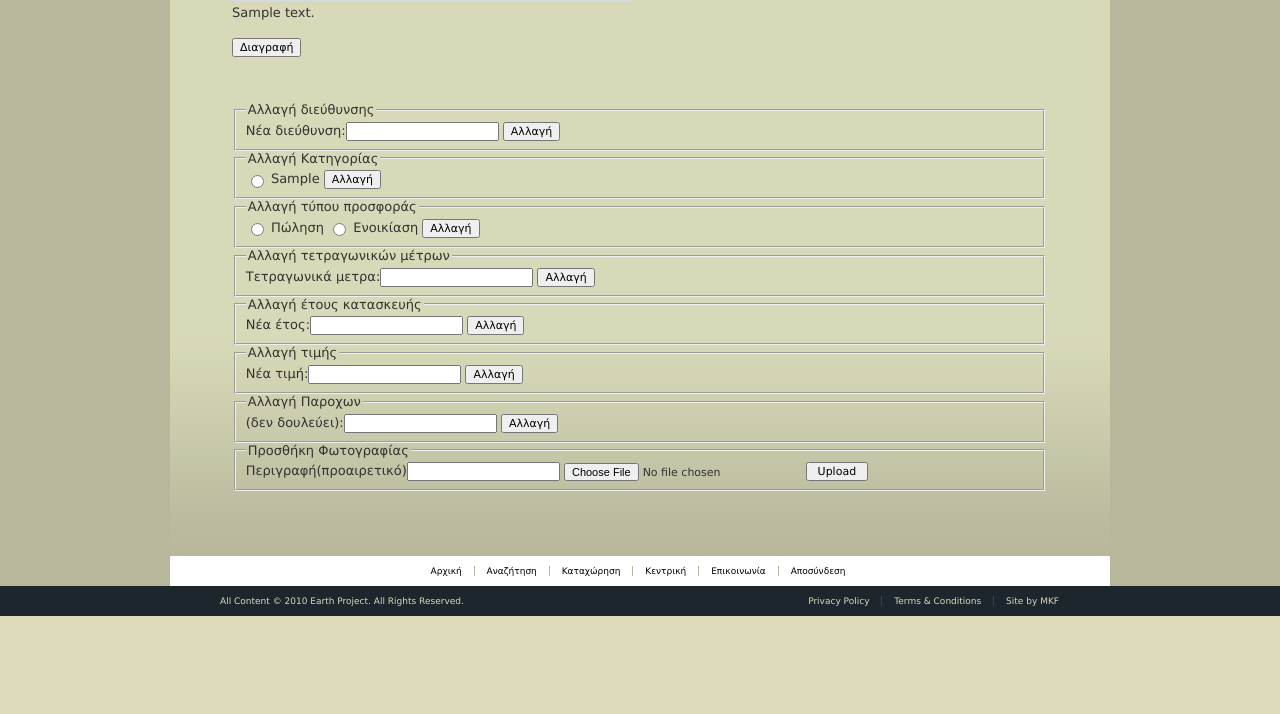
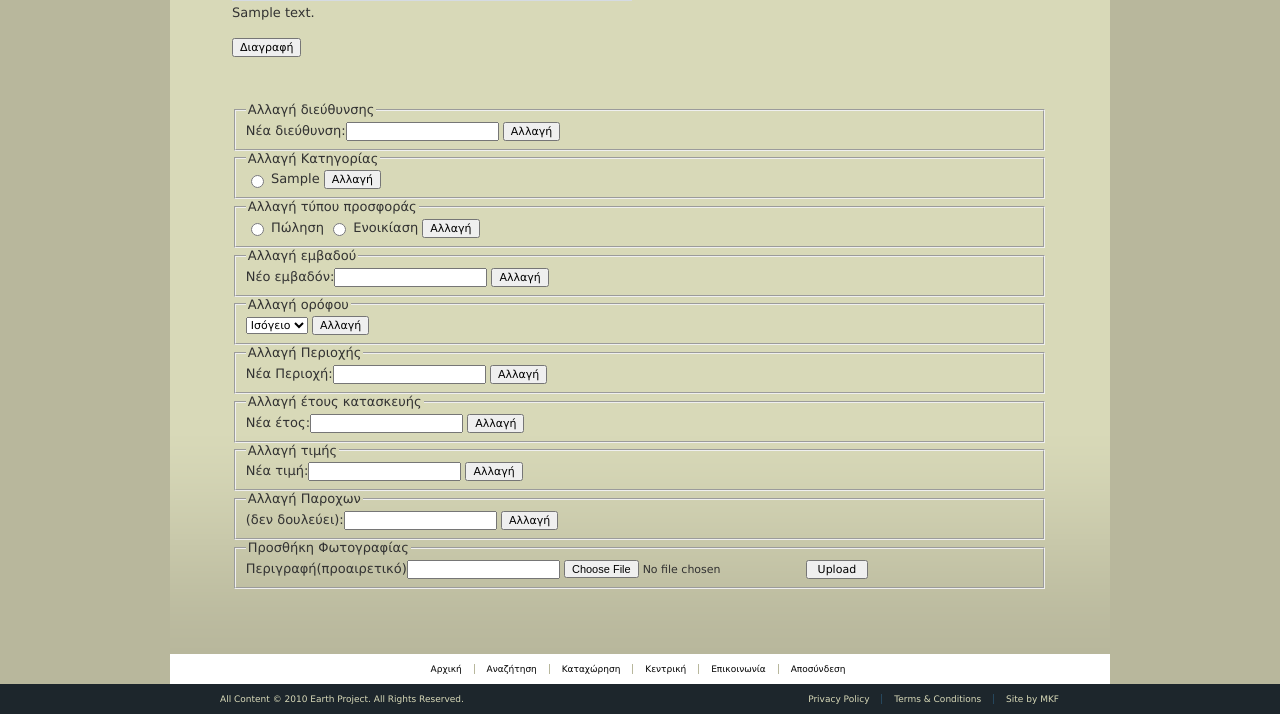
Before and after one commit to vasilakisfil/akinita, a PHP site: page /editProperty.php?propId=1 in a window 1280 px wide. Shown: the part 1315-2029 px from the top of the page. Before the commit the page ends 1931 px from the top, so only its background shows below. Run offline with PHP 8.4, Linux system fonts and the light colour scheme; the visitor is signed in with stand-in values (Sample User, id 1); tables that the repository leaves empty hold one stand-in row (values such as "Sample post"); grey boxes marked "Sample" are stand-in pictures.

Commit message:
Προστέθηκαν ο όροφος και η περιοχή στην επεξεργασία ακινήτου..
git-svn-id: http://127.0.0.1/svn/earth@153 7c98068c-6452-4d1e-908a-a0b02d9f98b2

```diff
--- a/site/editProperty.php
+++ b/site/editProperty.php
@@ -8,9 +8,11 @@ include('includes.php');
 
 // dhmiourgoume topikes metavlhtes gia ka8e SESSION metavlhth.An h SESSION metavlhth
 // den exei te8ei sthn topikh metavlhth eisagoume thn timh NULL
-if(isset($_POST['newAddress'])) $newAddress=$_POST['newAddress']; else $newAddress=NULL;
+if(isset($_POST['newAddress'])) $newAddress=trim($_POST['newAddress']); else $newAddress=NULL;
 if(isset($_POST['newType'])) $newType=$_POST['newType']; else $newType=NULL;
 if(isset($_POST['newArea'])) $newArea=$_POST['newArea']; else $newArea=NULL;
+if(isset($_POST['newRegion'])) $newRegion=trim($_POST['newRegion']); else $newRegion=NULL;
+if(isset($_POST['newAfloor'])) $newAfloor=$_POST['newAfloor']; else $newAfloor=NULL;
 if(isset($_POST['newConstrDate'])) $newConstrDate=$_POST['newConstrDate']; else $newConstrDate=NULL;
 if(isset($_POST['newPrice'])) $newPrice=$_POST['newPrice']; else $newPrice=NULL;
 if(isset($_POST['typos'])) $typos=$_POST['typos']; else $typos=NULL;
@@ -80,6 +82,20 @@ try{
 		db_update("property","prop_id","area",$propId,$newArea);
 		//apo8hkeuoume to enhmerwtiko mhnuma
 		$message="Tα τετραγωνικά μέτρα του ακινήτου άλλαξαν!";
+	}
+	if($newRegion)
+	{
+		//ananewnoume thn vash me thn kainoyrgia perioxh
+		db_update("property","prop_id","region",$propId,"'$newRegion'");
+		//apo8hkeuoume to enhmerwtiko mhnuma
+		$message="Η περιοχή του ακινήτου άλλαξε!";
+	}
+	if(isset($newAfloor))
+	{
+		//ananewnoume thn vash me thn kainoyrgia perioxh
+		db_update("property","prop_id","Afloor",$propId,$newAfloor);
+		//apo8hkeuoume to enhmerwtiko mhnuma
+		$message="Ο όροφος του ακινήτου άλλαξε!";
 	}
 	//an o xrhsths exei eisagei kainourgio etos kataskeuhs tou akinhtou
 	if($newConstrDate)
--- a/site/homeSearchRes.php
+++ b/site/homeSearchRes.php
@@ -120,7 +120,7 @@ try
 				$message.=" (";
 				foreach($Afloor as $fl)
 				{
-					$message.=" property.Afloor='$fl' or";
+					$message.=" property.Afloor=$fl or";
 				}
 				$message=substr($message,0,-2);
 				$message.=" )";
--- a/site/html_functions.php
+++ b/site/html_functions.php
@@ -497,8 +497,34 @@ while($row = mysql_fetch_array($result))
 </form>
 <form method="post" action="<?php echo $_SERVER['SCRIPT_NAME']."?propId=$propId"; ?>">
 <fieldset>
-<legend>Αλλαγή τετραγωνικών μέτρων</legend>
-Τετραγωνικά μετρα:<input type="text" name="newArea"/>
+<legend>Αλλαγή εμβαδού</legend>
+Νέο εμβαδόν:<input type="text" name="newArea"/>
+<input type="submit" name="submit" value="Αλλαγή"/>
+</fieldset>
+</form>
+<form method="post" action="<?php echo $_SERVER['SCRIPT_NAME']."?propId=$propId"; ?>">
+<fieldset>
+<legend>Αλλαγή ορόφου</legend>
+<select name="newAfloor">
+<option value="0" >Ισόγειο</option>
+<option value="1">1ος</option>
+<option value="2">2ος</option>
+<option value="3">3ος</option>
+<option value="4">4ος</option>
+<option value="5">5ος</option>
+<option value="6">6ος</option>
+<option value="7">7ος</option>
+<option value="8">8ος</option>
+<option value="9">9ος</option>
+<option value="666">10+</option>
+</select>
+<input type="submit" name="submit" value="Αλλαγή"/>
+</fieldset>
+</form>
+<form method="post" action="<?php echo $_SERVER['SCRIPT_NAME']."?propId=$propId"; ?>">
+<fieldset>
+<legend>Αλλαγή Περιοχής</legend>
+Νέα Περιοχή:<input type="text" name="newRegion"/>
 <input type="submit" name="submit" value="Αλλαγή"/>
 </fieldset>
 </form>
--- a/site/main_functions.php
+++ b/site/main_functions.php
@@ -453,7 +453,7 @@ function db_update($table,$column1,$column2,$data1,$data2)
 	$conn=db_connect();
 	//ektelesh tou query
 	$message="UPDATE $table SET $column2=$data2 where $column1=$data1";
-	//echo $message; //debugging purpose
+	echo $message; //debugging purpose
 	$result = mysql_query("$message");
 	if (!$result)
 	{
```
